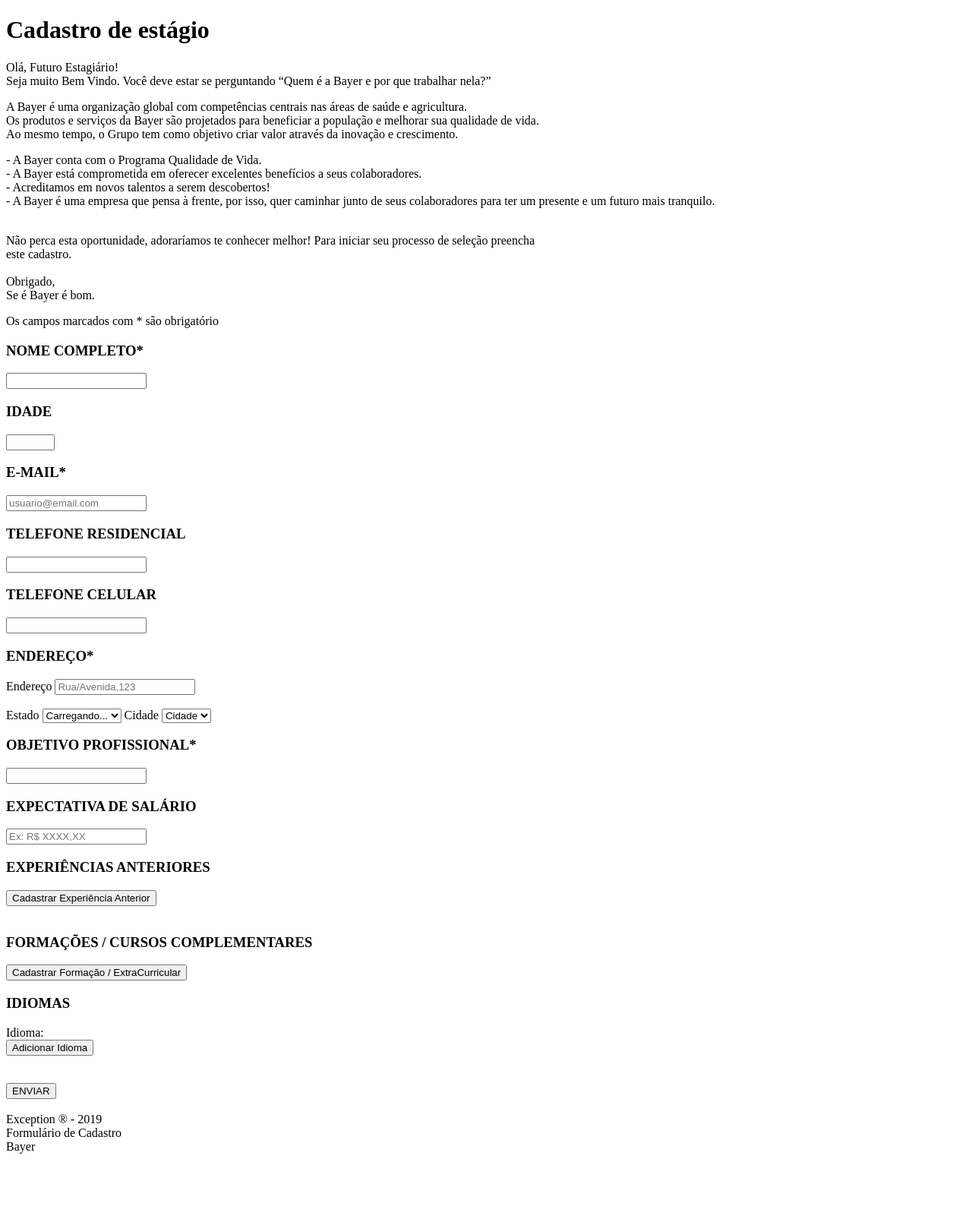
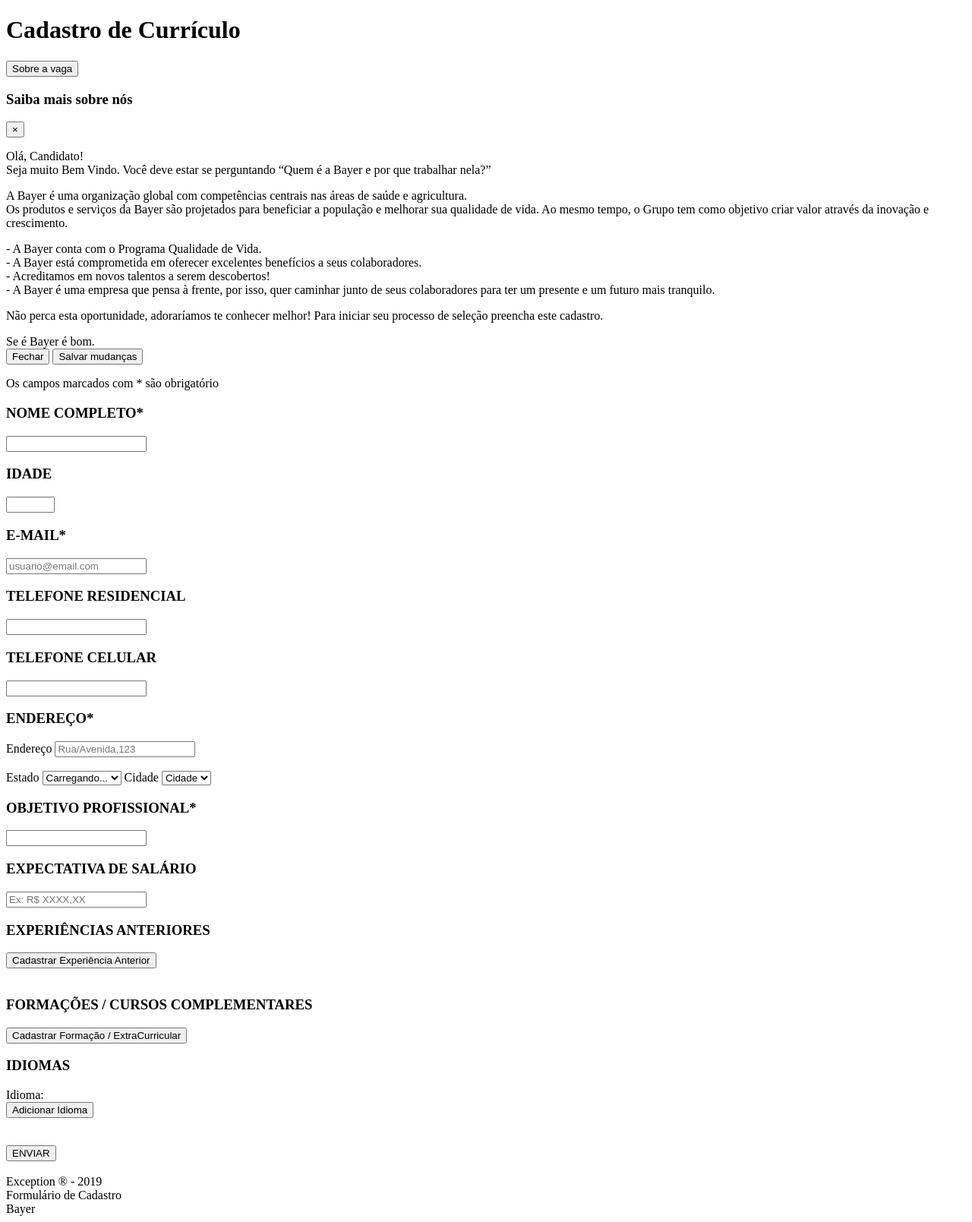
Before and after one commit to exceptionai/TalentAcquisition, a Flask app: page /cadastrar/curriculo in a window 1280 px wide. Shown: the whole page at 76% size. Before the commit the page ends 1519 px from the top, so only its background shows below. Run offline with Flask 2, Linux system fonts and the light colour scheme; some libraries are stand-ins or nearby versions.

Commit message:
Adicionado o modal da descrição e alterado para candidato

```diff
--- a/templates/curriculo/formulario.html
+++ b/templates/curriculo/formulario.html
@@ -9,15 +9,26 @@
 
 <body>
     <div id="corpo">
-        <h1>Cadastro de estágio</h1>
+        <h1>Cadastro de Currículo</h1>
+        <button type="button" class="btn" data-toggle="modal" data-target=".modal-sobre">Sobre a vaga</button>
+        <div class="modal fade modal-sobre" tabindex="-1" role="dialog" aria-labelledby="myLargeModalLabel" aria-hidden="true">
+            <div class="modal-dialog modal-lg">
+                <div class="modal-content">
+                    <div class="modal-header">
+                        <h3 class="modal-title">Saiba mais sobre nós</h3>
+                        <button type="button" class="close" data-dismiss="modal" aria-label="Fechar">
+                        <span aria-hidden="true">&times;</span>
+                        </button>
+                    </div>
+                    <div class="modal-body">
                         <p>
-            Olá, Futuro Estagiário! <br>
+                            Olá, Candidato! <br>
                             Seja muito Bem Vindo. Você deve estar se perguntando “Quem é a Bayer e por que trabalhar nela?”
                         </p>
                         <p>
                             A Bayer é uma organização global com competências centrais nas áreas de saúde e agricultura.<br>
                             Os produtos e serviços da Bayer são projetados para beneficiar a população e melhorar sua qualidade de vida.
-            <br>
+
                             Ao mesmo tempo, o Grupo tem como objetivo criar valor através da inovação e crescimento.
                         </p>
                         <p>
@@ -25,18 +36,25 @@
                             - A Bayer está comprometida em oferecer excelentes benefícios a seus colaboradores. <br>
                             - Acreditamos em novos talentos a serem descobertos! <br>
                             - A Bayer é uma empresa que pensa à frente, por isso, quer caminhar junto de seus colaboradores para ter um
-            presente e um futuro mais tranquilo.<br>
-            <br>
+                            presente e um futuro mais tranquilo.
                         </p>
                         <p>
-            Não perca esta oportunidade, adoraríamos te conhecer melhor! Para iniciar seu processo de seleção preencha
-            <br>
-            este cadastro. <br>
-            <br>
-            Obrigado,<br>
+                            Não perca esta oportunidade, adoraríamos te conhecer melhor!
+                            Para iniciar seu processo de seleção preencha este cadastro.
+                        </p>
                         Se é Bayer é bom.
-        </p>
-        <form class="respostas" method="POST" action="/inserir/curriculo">
+
+                    </div>
+                    <div class="modal-footer">
+
+                        <button type="button" class="btn btn-secondary" data-dismiss="modal">Fechar</button>
+                        <button type="button" class="btn btn-primary">Salvar mudanças</button>
+                    </div>
+                </div>
+
+            </div>
+        </div>
+        <form class="curriculo" method="POST" action="/inserir/curriculo">
             <p>Os campos marcados com * são obrigatório</p>
             <div>
                 <label for="nome">
@@ -46,7 +64,7 @@
                 <label for="idade">
                     <h3>IDADE</h3>
                 </label>
-                <input type="number" min="10" max="200" name="idade" id="idade">
+                <input type="number" min="10" max="200" step="1" name="idade" id="idade">
                 <label for="email">
                     <h3>E-MAIL*</h3>
                 </label>
@@ -101,35 +119,6 @@
             <br>
             <div>
                 <h3>FORMAÇÕES / CURSOS COMPLEMENTARES</h3>
-                <!--
-                <br>
-                <div>
-                    <label>Nome do curso *</label>
-                    <input type="text" name="nomeCurso1" id="nomeCurso1" placeholder="Ex: Excel" required>
-                    <label>Nome da instituição *</label>
-                    <input type="text" id="respostaInstituicao" name="instituicao1" placeholder="Ex: Alura" required>
-                </div>
-                <br>
-                <div><label for="dataCursoInicio1">Data Inicial *</label>
-                    <input type="date" data-date="" data-date-format="DD MMMM YYYY"  name="dataCursoInicio1" id="dataCursoInicio1" max="today" value="dataEntrada" required>
-
-                    <label>Duração</label>
-                    <select name="duracao1">
-                        <option value="curta">Curta (até 40 horas)</option>
-                        <option value="media">Média (de 41 a 360 horas)</option>
-                        <option value="longa">Longa (acima de 360 horas</option>
-                    </select>
-                </div>
-                <br>
-                <div>
-                    <label for="cursando">Cursando</label>
-                    <input type="checkbox" id="cursando" value="True"s name="cursando">
-                </div>
-                <br>
-                <br>
-                    <label for="descricaoCursoExtraCurricular1">Descrição do curso</label><br>
-                    <textarea id="descricaoCursoExtraCurricular1" name="descricaoCursoExtraCurricular1" cols="76" rows="8"></textarea>
-                -->
                 <button id="salvarCurso" type="button">Cadastrar Formação / ExtraCurricular</button>
             </div>
         </div>
@@ -152,8 +141,9 @@
         <span>Formulário de Cadastro</span><br>
         <span>Bayer</span><br>
     </footer>
-
     <script src="../../static/js/libs/jquery-1.11.3.min.js"></script>
+    <script src="https://cdnjs.cloudflare.com/ajax/libs/popper.js/1.14.3/umd/popper.min.js" integrity="sha384-ZMP7rVo3mIykV+2+9J3UJ46jBk0WLaUAdn689aCwoqbBJiSnjAK/l8WvCWPIPm49" crossorigin="anonymous"></script>
+    <script src="https://stackpath.bootstrapcdn.com/bootstrap/4.1.3/js/bootstrap.min.js" integrity="sha384-ChfqqxuZUCnJSK3+MXmPNIyE6ZbWh2IMqE241rYiqJxyMiZ6OW/JmZQ5stwEULTy" crossorigin="anonymous"></script>
     <script src="https://cdnjs.cloudflare.com/ajax/libs/jquery-maskmoney/3.0.2/jquery.maskMoney.min.js"></script>
     <script src="../../static/js/ValidacaoFormulario.js"></script>
     <script src="../../static/js/VagaService.js"></script>
```
Lines whose indentation alone changed are shown as unchanged.
